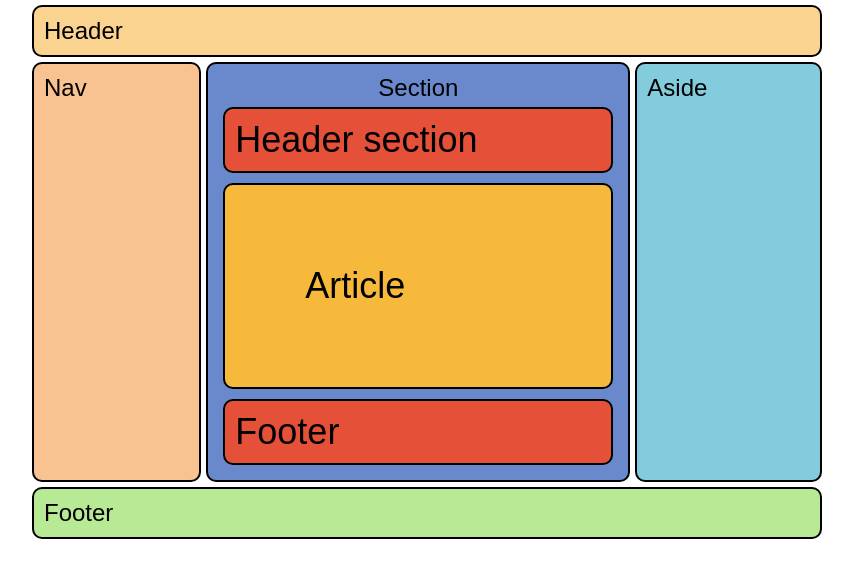
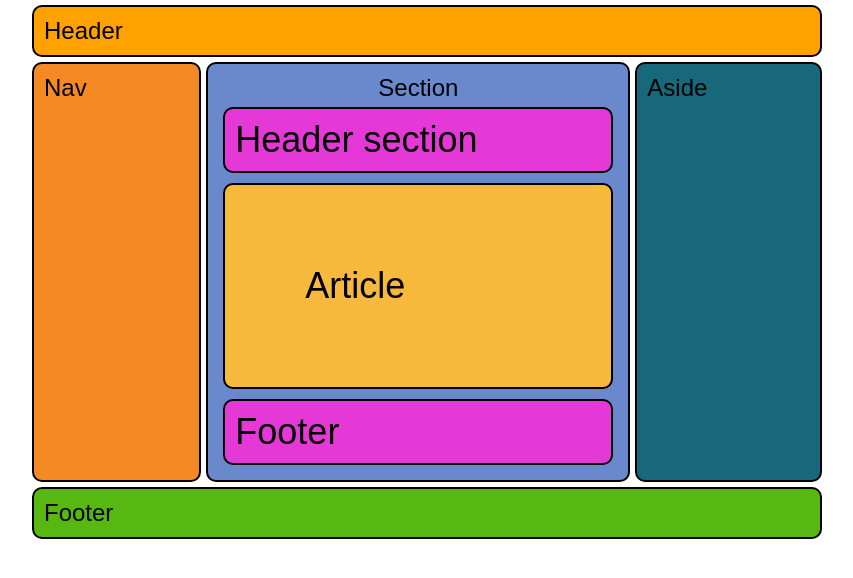
Before and after one commit to LuckeSilver/DesafioSessoesHTML, a website built with Parcel: page index.html in a window 1280 px wide. Shown: the whole page, without its empty margins (213-1066 px from the left). Built offline with nearby package versions, Linux system fonts and the light colour scheme.

Commit message:
estilização

```diff
--- a/src/styles.css
+++ b/src/styles.css
@@ -21,7 +21,7 @@ body {
   flex-basis: 800px;
   margin-bottom: 0px;
   padding: 10px;
-  background-color: #fad390;
+  background-color: #ffa200;
 }
 
 .section {
@@ -31,7 +31,7 @@ body {
 }
 
 .item:hover {
-  background-color: red;
+  background-color: rgb(4, 248, 187);
 }
 
 .artigo {
@@ -45,21 +45,21 @@ body {
 
 nav.out {
   margin-right: 0px;
-  background-color: #f8c291;
+  background-color: #f58924;
 }
 
 aside.out {
   margin-left: 0px;
-  background-color: #82ccdd;
+  background-color: #16687a;
 }
 
 .inside {
-  background-color: #e55039;
+  background-color: #e539d7;
 }
 
 .footer {
   flex-basis: 800px;
   margin-top: 0px;
   padding: 10px;
-  background-color: #b8e994;
+  background-color: #56b811;
 }
```
